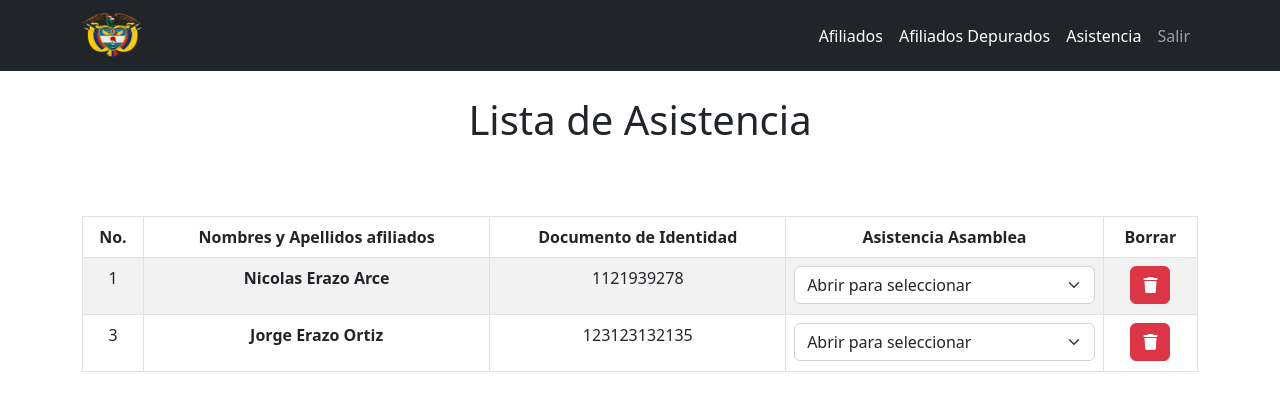
After one commit to NicolasErazo/CrudLaravel, a Django app: page /asistencia/ in a window 1280 px wide. The commit adds this page. Shown: the top 411 px of the page. Run offline with Django 4.2, Linux system fonts and the light colour scheme; a user stored in the database is signed in; data comes from the database, SQL or seed files in the repository; both versions use the stored data as it was after the commit; some libraries are stand-ins or nearby versions.

Commit message:
Update Asistencia!

```diff
--- /dev/null
+++ b/libro/templates/asistencia.html
@@ -0,0 +1,47 @@
+{% extends 'base.html' %} {% block content %}
+
+<main class="container">
+  <div class="row">
+    <h1 class="text-center py-4 card-header">Lista de Asistencia</h1>
+
+    <br /><br />
+    <div class="table-responsive">
+      <br /><br />
+      <table class="table table-bordered table-striped text-center">
+        <thead>
+          <tr>
+            <th scope="col">No.</th>
+            <th scope="col">Nombres y Apellidos afiliados</th>
+            <th scope="col">Documento de Identidad</th>
+            <th scope="col">Asistencia Asamblea</th>
+            <th scope="col">Borrar</th>
+          </tr>
+        </thead>
+
+        <tbody>
+          {% for afiliado in afiliados %}
+          <tr>
+            <td><p>{{afiliado.id}}</p></td>
+            <th><p>{{afiliado.nombres}}</p></th>
+            <td><p>{{afiliado.numero_documento}}</p></td>
+            <td>
+                <select class="form-select" aria-label="Default select example">
+                  <option selected>Abrir para seleccionar</option>
+                  <option value="Ausente">Ausente</option>
+                  <option value="Presente">Presente</option>
+                  <option value="Con Excusa">Con Excusa</option>
+                </select>
+              </td>
+              <td>
+                  <a class="btn btn-danger" href="#"><i class="fa-solid fa-trash"></i></a>
+              </td>
+            {% endfor %}
+          </tr>
+        </tbody>
+      </table>
+    </div>
+  </div>
+</main>
+<br /><br />
+
+{% endblock %}
--- a/libro/templates/base.html
+++ b/libro/templates/base.html
@@ -30,6 +30,7 @@
                 {% if user.is_authenticated %}
                 <a class="nav-link active" href="/afiliados">Afiliados</a>
                 <a class="nav-link active" href="/afiliados_completed">Afiliados Depurados</a>
+                <a class="nav-link active" href="/asistencia">Asistencia</a>
                 <a class="nav-link" href="/logout">Salir</a>
                 {% else %}
                 <a class="nav-link active" href="/signin">Ingreso</a>
--- a/libro/views.py
+++ b/libro/views.py
@@ -43,29 +43,31 @@ def afiliado_pdf(request, afiliado_id):
     NombreMayus = afiliados.nombres.upper()
     now = datetime.now()
 
-    pdf = PDF()
-    pdf.alias_nb_pages()
-    pdf.add_page()
-    pdf.set_font('Arial', '', 12)
-    pdf.multi_cell(0,10,'',0, 'J')
-    pdf.multi_cell(0,10,'',0, 'J')
-    pdf.multi_cell(0,10,f'La Junta De Accion Comunal BARRIO PABLO SEXTO del municipio de Acacias - Meta, a solicitud del interesado informa que el(la) Señor(a) {NombreMayus}, identificado(a) con la {afiliados.tipo_documento} número {afiliados.numero_documento} está afiliado(a) a esta Organización de Acción Comunal desde el {afiliados.created.year}-{afiliados.created.month}-{afiliados.created.day}, en el folio 2 con el número de registro 2 del libro de afiliados.',0, 'J')
-    pdf.multi_cell(0,10,'',0, 'J')
-    pdf.multi_cell(0,10,f'Se expide en el municipio de Acacias el día {now.day} de {now.month} de {now.year}. Puede verificar la autenticidad de este documento ingresando a la pagina web https://librodigital.onrender.com en la seccion de edición de Afiliados',0, 'J')
-    pdf.multi_cell(0,10,'',0, 'J')
-    pdf.multi_cell(0,10,'',0, 'J')
-    pdf.multi_cell(0,10,'',0, 'J')
-    pdf.multi_cell(0,10,'',0, 'J')
-    pdf.multi_cell(0,10,'',0, 'J')
-    pdf.multi_cell(0,10,'',0, 'J')
-    pdf.set_font('Arial', 'B', 12)
-    pdf.multi_cell(0,10,'______________________________         ______________________________',0, 'C')
-    pdf.multi_cell(0,10,'ANSELMO QUEVEDO                                 CLAUDIA PATRICIA PAEZ',0, 'C')
-    pdf.multi_cell(0,10,'PRESIDENTE(A)                                           SECRETARIO(A)',0, 'C')
+    if request.method == 'POST':
 
-    response = HttpResponse(pdf.output(dest='S').encode('latin-1'), content_type='application/pdf')
-    response['Content-Disposition'] = f"attachment; filename=Afiliado_{afiliados.nombres}.pdf"
-    return response
+        pdf = PDF()
+        pdf.alias_nb_pages()
+        pdf.add_page()
+        pdf.set_font('Arial', '', 12)
+        pdf.multi_cell(0,10,'',0, 'J')
+        pdf.multi_cell(0,10,'',0, 'J')
+        pdf.multi_cell(0,10,f'La Junta De Accion Comunal BARRIO PABLO SEXTO del municipio de Acacias - Meta, a solicitud del interesado informa que el(la) Señor(a) {NombreMayus}, identificado(a) con la {afiliados.tipo_documento} número {afiliados.numero_documento} está afiliado(a) a esta Organización de Acción Comunal desde el {afiliados.created.year}-{afiliados.created.month}-{afiliados.created.day}, en el folio 2 con el número de registro 2 del libro de afiliados.',0, 'J')
+        pdf.multi_cell(0,10,'',0, 'J')
+        pdf.multi_cell(0,10,f'Se expide en el municipio de Acacias el día {now.day} de {now.month} de {now.year}. Puede verificar la autenticidad de este documento ingresando a la pagina web https://librodigital.onrender.com en la seccion de edición de Afiliados',0, 'J')
+        pdf.multi_cell(0,10,'',0, 'J')
+        pdf.multi_cell(0,10,'',0, 'J')
+        pdf.multi_cell(0,10,'',0, 'J')
+        pdf.multi_cell(0,10,'',0, 'J')
+        pdf.multi_cell(0,10,'',0, 'J')
+        pdf.multi_cell(0,10,'',0, 'J')
+        pdf.set_font('Arial', 'B', 12)
+        pdf.multi_cell(0,10,'______________________________         ______________________________',0, 'C')
+        pdf.multi_cell(0,10,'ANSELMO QUEVEDO                                 CLAUDIA PATRICIA PAEZ',0, 'C')
+        pdf.multi_cell(0,10,'PRESIDENTE(A)                                           SECRETARIO(A)',0, 'C')
+
+        response = HttpResponse(pdf.output(dest='S').encode('latin-1'), content_type='application/pdf')
+        response['Content-Disposition'] = f"attachment; filename=Afiliado_{afiliados.nombres}.pdf"
+        return response
 
 def home(request):
     return render(request, 'home.html')
@@ -98,6 +100,12 @@ def afiliados(request):
         )
     return render(request, 'afiliados.html', {'afiliados': afiliados})
 
+@login_required
+def asistencia(request):
+    afiliados = Afiliado.objects.filter(
+        user=request.user, datecompleted__isnull=True)
+
+    return render(request, 'asistencia.html', {'afiliados': afiliados})
 
 @login_required
 def afiliado_create(request):
--- a/librodigital/urls.py
+++ b/librodigital/urls.py
@@ -25,6 +25,7 @@ urlpatterns = [
     path('logout/', views.exit, name='logout'),
     path('signin/', views.signin, name='signin'),
     path('afiliados/', views.afiliados, name='afiliados'),
+    path('asistencia/', views.asistencia, name='asistencia'),
     path('afiliados/crear/', views.afiliado_create, name='afiliado_create'),
     path('afiliados/<int:afiliado_id>/', views.afiliado_detail, name='afiliado_detail'),
     path('afiliados/<int:afiliado_id>/completed', views.afiliado_completed, name='afiliado_completed'),
```
Also changed, not shown: libro/templates/home.html (+4 -4 lines), db.sqlite3.
